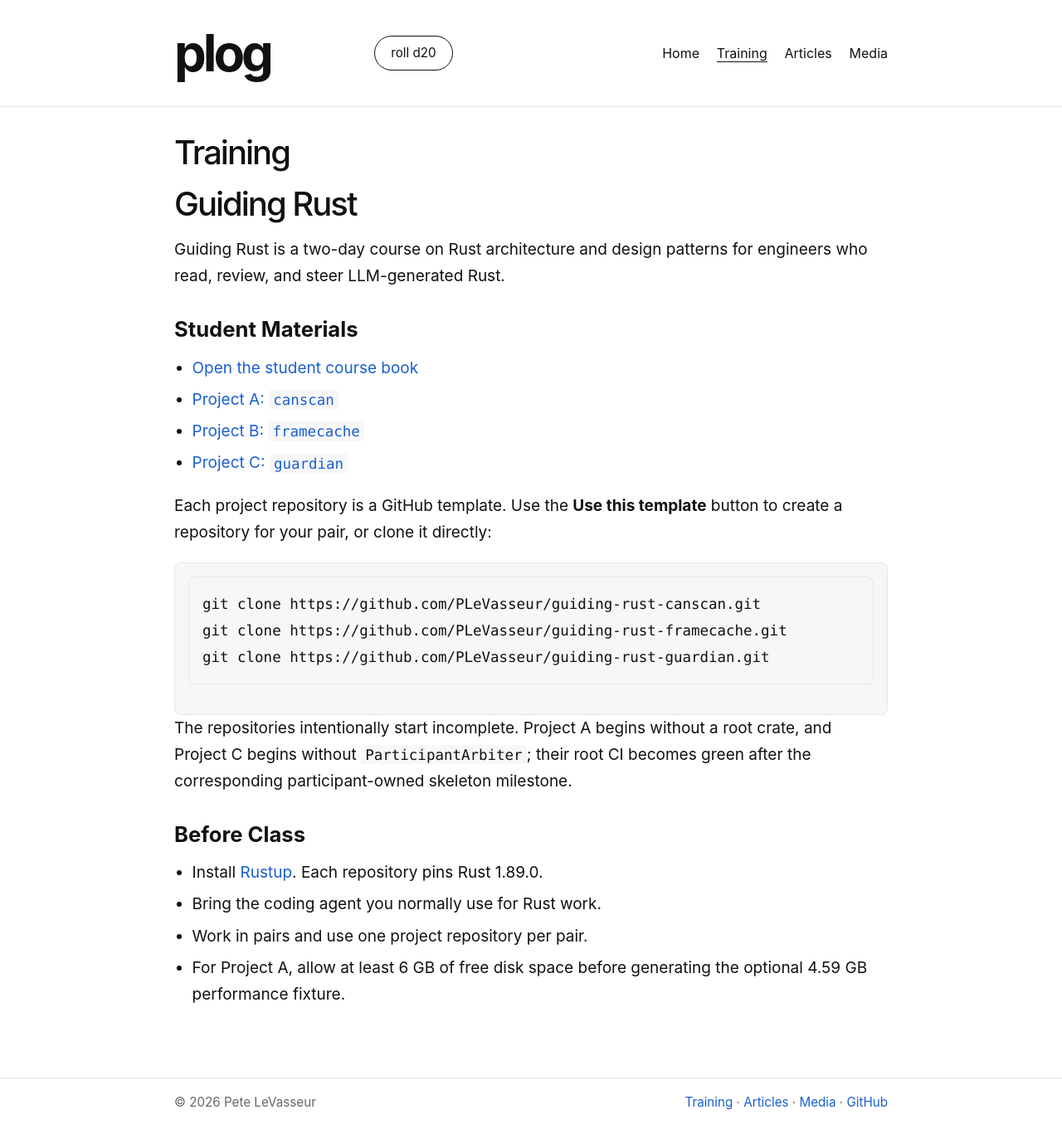
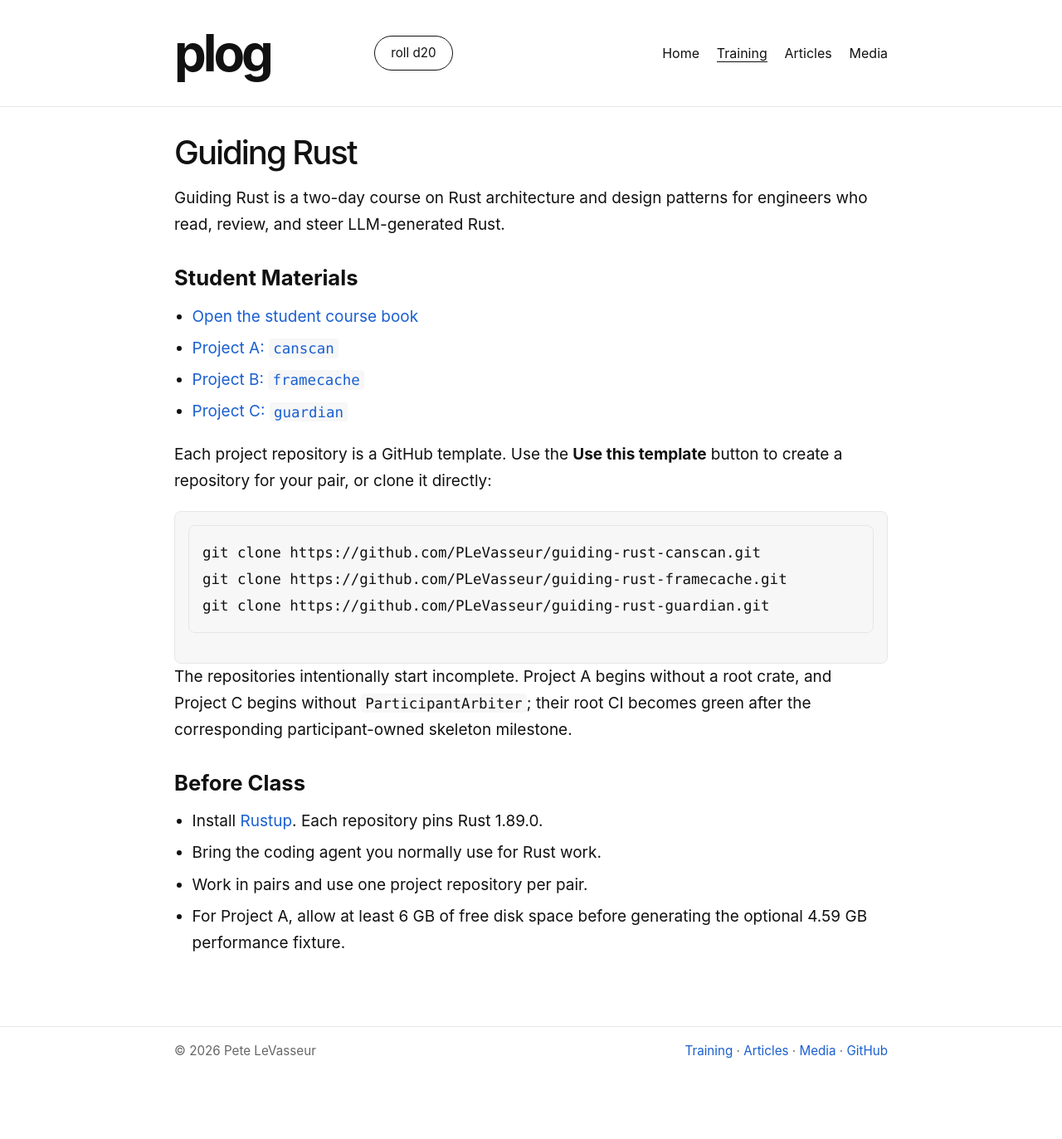
Before and after one commit to PLeVasseur/plog, a Jekyll site: the page built from training/index.md, in a window 1280 px wide and 1373 px high. Shown: the whole window at 83% size. Built offline with Jekyll 4.4.1, drawn with Linux system fonts in a browser that asks for light colours; a script that is not in the unit is left out.

Commit message:
fix: avoid duplicate training heading

```diff
--- a/training/index.md
+++ b/training/index.md
@@ -1,10 +1,8 @@
 ---
 layout: page
-title: Training
+title: Guiding Rust
 permalink: /training/
 ---
-
-# Guiding Rust
 
 Guiding Rust is a two-day course on Rust architecture and design patterns for
 engineers who read, review, and steer LLM-generated Rust.
```
